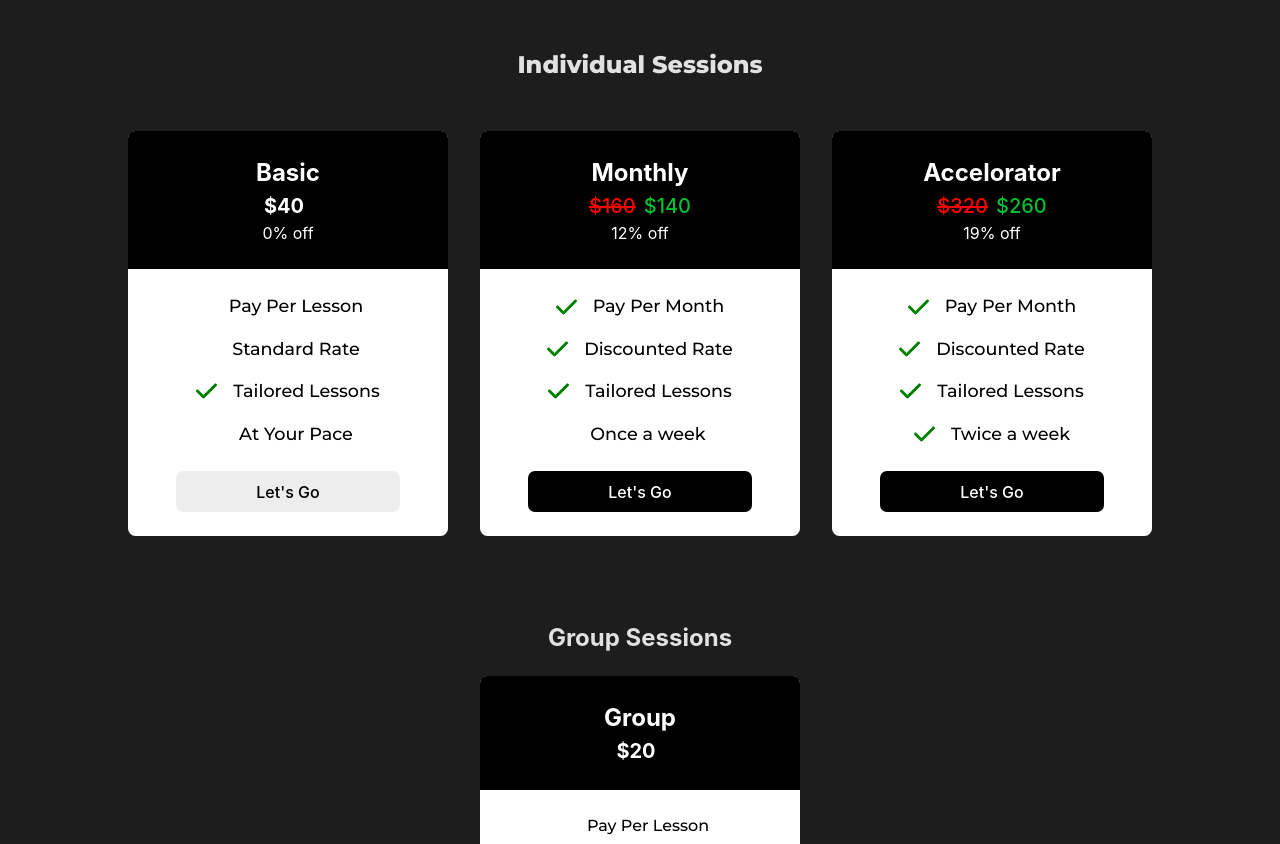
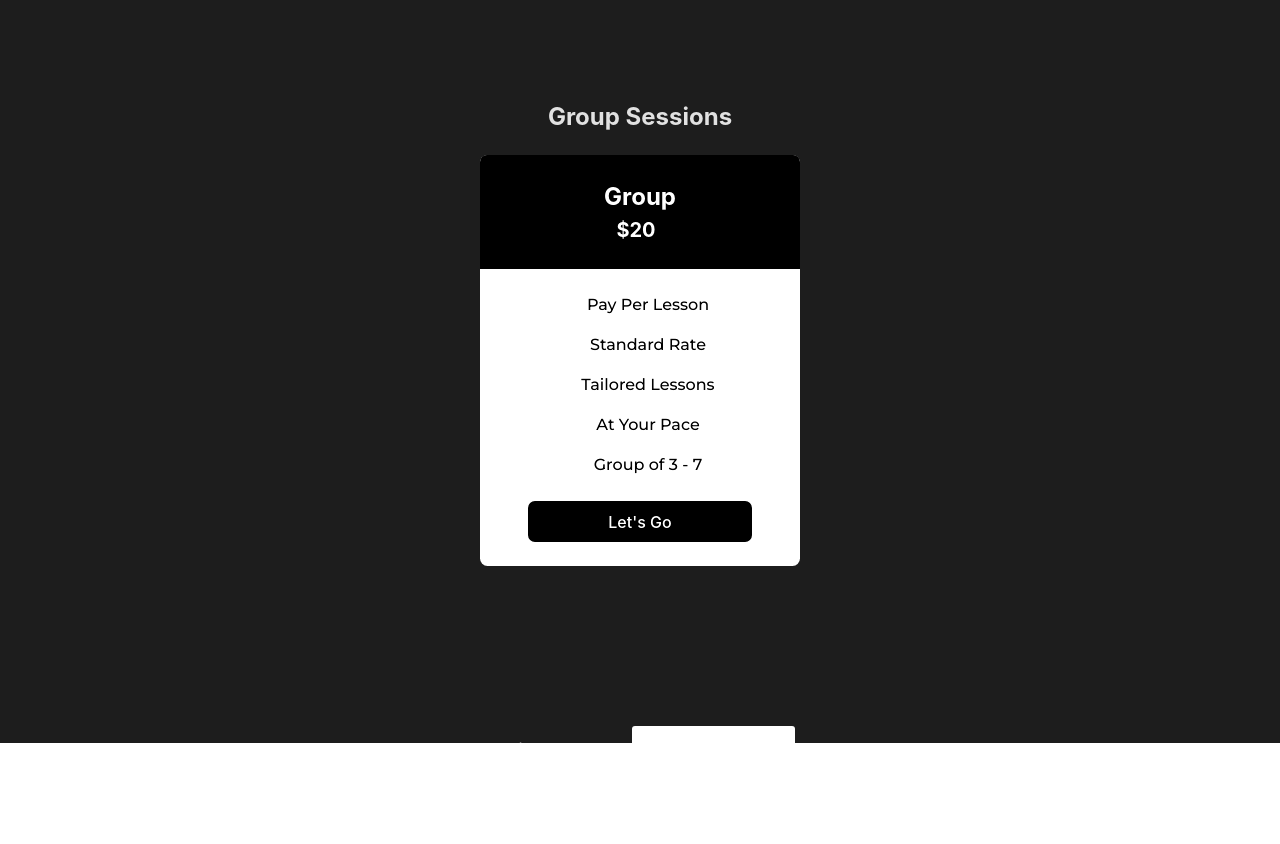
Before and after one commit to valeroscode/LoTienes, a React (Vite) app: page / in a window 1280 px wide. Shown: the part 1900-2744 px from the top of the page. After the commit the page ends 2643 px from the top, so only its background shows below. Built offline with nearby package versions, Linux system fonts and the light colour scheme; a web font is replaced by a local one.

Commit message:
Update Home.css

```diff
--- a/src/styles/Home.css
+++ b/src/styles/Home.css
@@ -244,6 +244,7 @@
 .ind-sessions {
   margin-bottom: 0;
   margin-top: 5rem;
+  display: none;
 }
 
 #vision-info-3-tagline h1 a {
@@ -342,7 +343,7 @@
 }
 
 #packages {
-  display: flex;
+  display: none;
   justify-content: space-between;
   align-items: start;
   position: relative;
```
